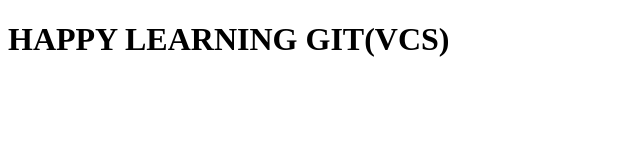
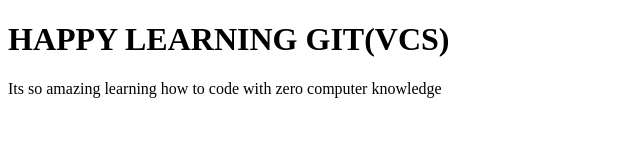
Before and after one commit to DevSkillsSeeker/campinAurora, a plain HTML site: page index.html in a window 1280 px wide. Shown: the whole page, without its empty margins (0-640 px from the left). Drawn offline with Linux system fonts and the light colour scheme.

Commit message:
paragraph

```diff
--- a/index.html
+++ b/index.html
@@ -8,6 +8,7 @@
 </head>
 <body>
     <h1>HAPPY LEARNING GIT(VCS)</h1>
+    <p>Its so amazing learning how to code with zero computer knowledge</p>
 
 </body>
 </html>
```
